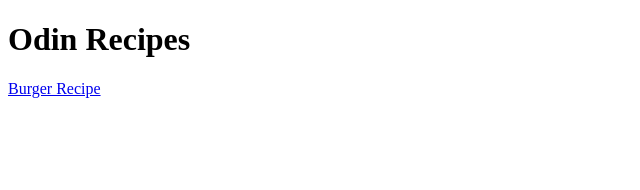
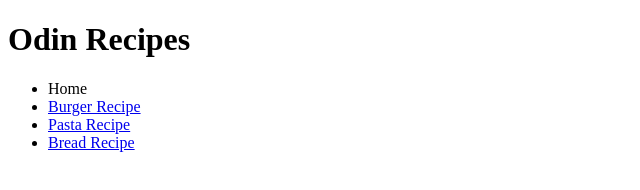
Before and after one commit to Imbajanox/odin-recipes, a plain HTML site: page index.html in a window 1280 px wide. Shown: the whole page, without its empty margins (0-640 px from the left). Drawn offline with Linux system fonts and the light colour scheme.

Commit message:
Create navigation on Index page

```diff
--- a/index.html
+++ b/index.html
@@ -7,6 +7,12 @@
 </head>
 <body>
     <h1>Odin Recipes</h1>
-    <a href="recipes/burger.html">Burger Recipe</a>
+    <ul>
+        <li>Home</li>
+        <li><a href="recipes/burger.html">Burger Recipe</a></li>
+        <li><a href="recipes/pasta.html">Pasta Recipe</a></li>
+        <li><a href="recipes/bread.html">Bread Recipe</a></li>
+    </ul>
+
 </body>
 </html>
```
